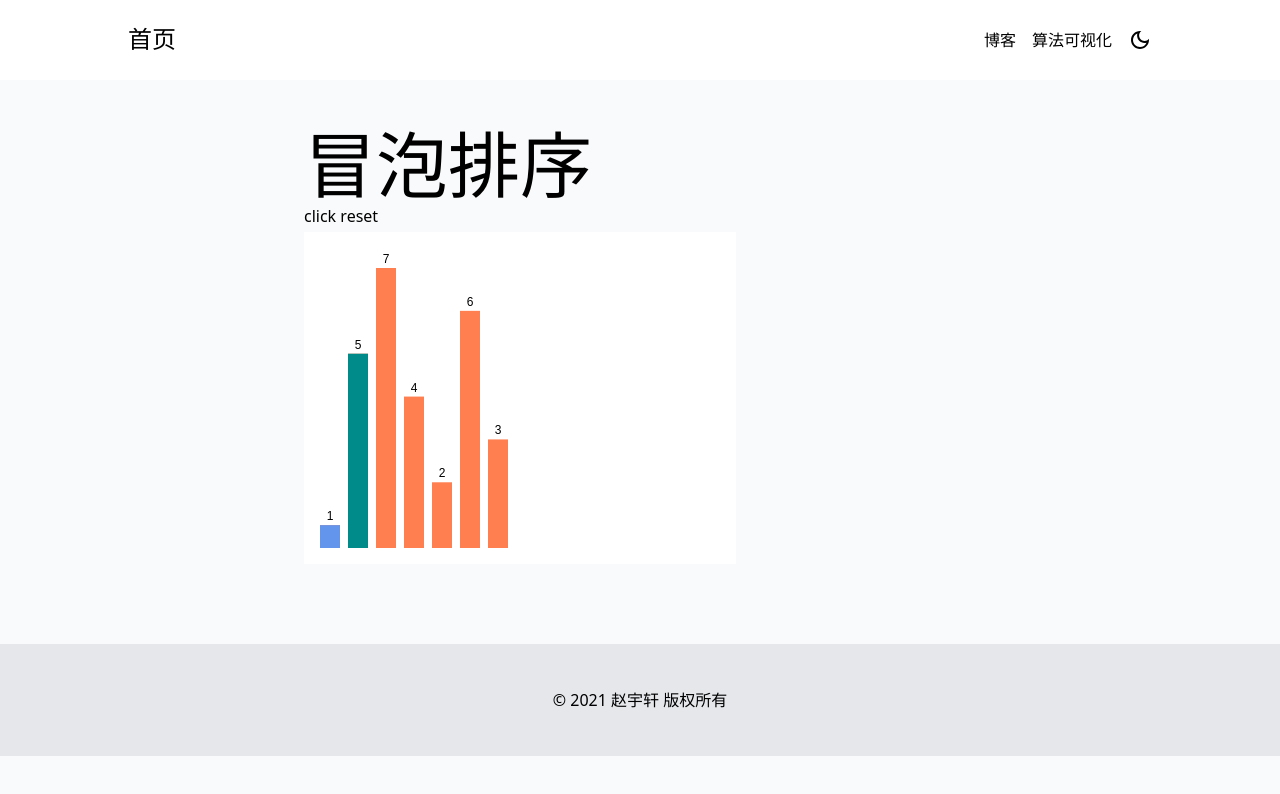
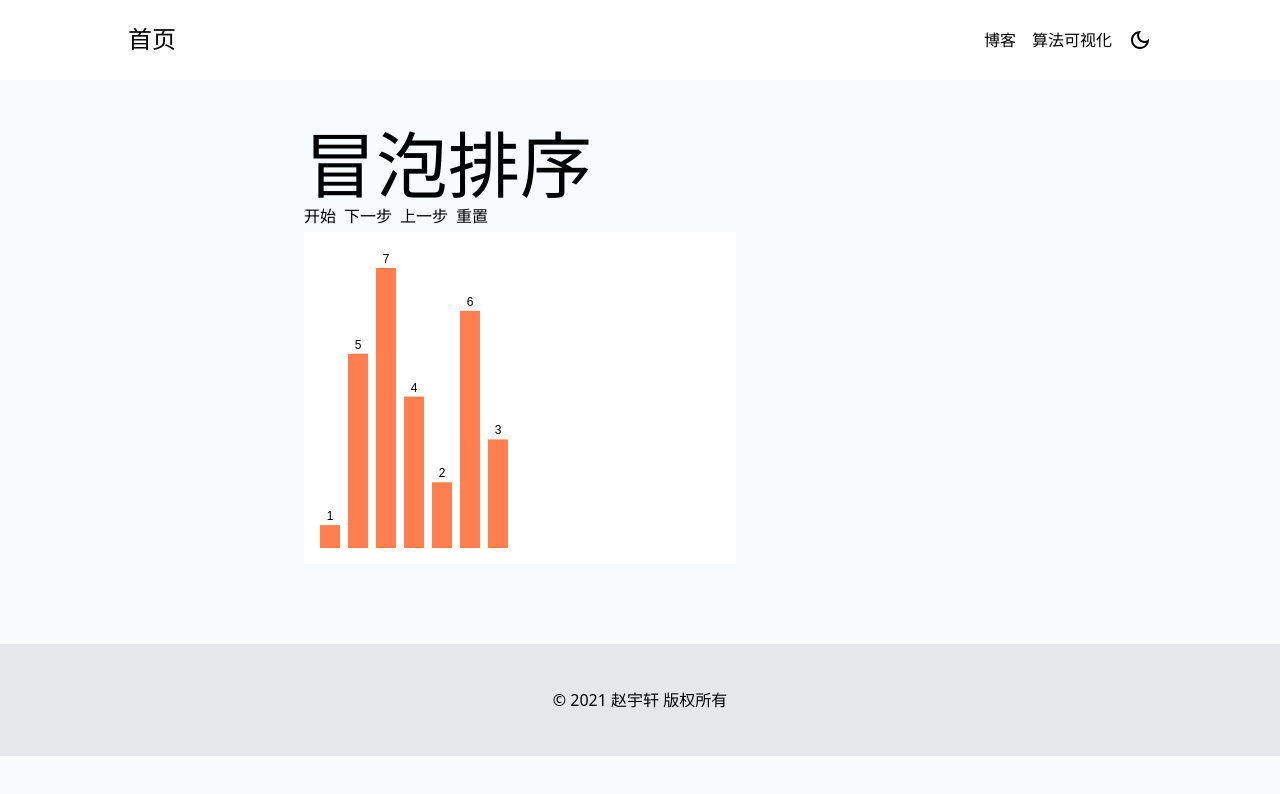
Before and after one commit to takeItIzzy/blog, a Next.js app: page /algorithm/sort/bubble in a window 1280 px wide. Shown: the top 794 px of the page. Built offline with nearby package versions, Linux system fonts and the light colour scheme; what @tailwindcss/typography would draw is missing.

Commit message:
feat(Sort): Supporting backtracking steps

```diff
--- /dev/null
+++ b/components/RowLayout.tsx
@@ -0,0 +1,147 @@
+import React from 'react';
+import isEmpty from 'lodash.isempty';
+
+interface RowLayoutProps {
+  children?: React.ReactNode;
+  className?: string;
+  /**
+   * 子元素间距，只遍历一层，默认 8
+   */
+  space?: number;
+  /**
+   * 布局模板字符串，如 '--4--|--' 意为：
+   * 一共有六个子元素，用 - 表示，其中第 2 和第三个子元素间隔 4 个 space 单位，
+   * 其余为默认间距，前四个子元素居左，后两个子元素居右
+   */
+  layout?: string;
+  block?: boolean;
+}
+interface SpacerProps {
+  className?: string;
+  space?: number;
+  children?: React.ReactNode;
+}
+const Spacer = (props: SpacerProps) => {
+  const { className, space = 8, children } = props;
+  return (
+    <div className={`${className} inline-block`} style={{ width: `${space}px` }}>
+      {children}
+    </div>
+  );
+};
+Spacer.displayName = 'Spacer';
+const Wrapper: React.FC<{ block?: boolean; className?: string; children: React.ReactNode }> = ({
+  block,
+  className,
+  children,
+}) => (
+  <div className={`${block ? 'flex' : 'inline-flex'} ${className} justify-between items-center`}>
+    {children}
+  </div>
+);
+
+const LayoutUnit: React.FC<{ justifyContent: 'flex-start' | 'flex-end' }> = ({
+  justifyContent,
+  children,
+}) => <div className={`flex items-center flex-1 ${justifyContent}`}>{children}</div>;
+
+const RowLayout = (props: RowLayoutProps) => {
+  const { children, className, space = 8, layout, block = false } = props;
+  const childrenList = React.Children.toArray(children);
+  // 为 childrenList 每个元素之间拼接间距
+  const resolveSpace = React.useCallback(
+    () =>
+      childrenList.reduce((prev: any, curr: any, index) => {
+        if (
+          index === 0 ||
+          curr.type?.displayName === 'Spacer' ||
+          prev[prev.length - 1].type?.displayName === 'Spacer'
+        ) {
+          // 第一个 child，以及前一个元素是间距的，不拼接间距
+          // 当前元素是间距的，直接追加当前元素
+          return [...prev, curr];
+        }
+        return [
+          ...prev,
+          <Spacer
+            space={space}
+            key={`${(prev[prev.length - 1] as React.ReactElement)?.key || index}-spacer`}
+          />,
+          curr,
+        ];
+      }, []),
+    [childrenList, space]
+  );
+  // 根据布局字符串处理排版
+  const resolveLayout = React.useCallback((): {
+    left?: React.ReactNode[];
+    right?: React.ReactNode[];
+  } => {
+    const left: React.ReactNode[] = [];
+    const right: React.ReactNode[] = [];
+    // 把 '--12-' 拆分成 ['-', '-', '12', '-']
+    const layoutArr = (layout as string).split('').reduce((prev: string[], curr) => {
+      const reg = /^(0|([1-9]\d*))$/;
+      if (reg.test(prev[prev.length - 1]) && reg.test(curr)) {
+        // 上一个元素和当前元素都是数字
+        const last = prev.pop();
+        return [...prev, last + curr];
+      }
+      return [...prev, curr];
+    }, []);
+    let offset = 0; // 使用一个偏移量修复匹配到数字时，layoutArr 与 childrenList 中元素 index 的偏移
+    let currentUnit = left;
+    for (let index = 0; index < layoutArr.length; index += 1) {
+      const item = layoutArr[index];
+      const i = index + offset;
+      if (item === '|') {
+        offset -= 1;
+        currentUnit = right;
+        continue;
+      }
+      if (item === '-') {
+        // 当前元素是占位符
+        // 每个元素前拼接 spacer，第一个元素后，以及前一个元素是显示指定的间距则不拼接
+        if (index === 0 || layoutArr[index - 1] !== '-') {
+          currentUnit.push(childrenList[i]);
+        } else {
+          currentUnit.push(
+            <Spacer
+              space={space}
+              key={`${(childrenList[i] as React.ReactElement)?.key || index}-spacer`}
+            />,
+            childrenList[i]
+          );
+        }
+      } else {
+        // 当前元素是显示指定的间距
+        offset -= 1;
+        currentUnit.push(
+          <Spacer
+            space={+item}
+            key={`${(childrenList[i] as React.ReactElement)?.key || index}-spacer`}
+          />
+        );
+      }
+    }
+    return {
+      ...(!isEmpty(left) && { left }),
+      ...(!isEmpty(right) && { right }),
+    };
+  }, [childrenList, layout, space]);
+  if (layout === undefined) {
+    return <Wrapper>{resolveSpace()}</Wrapper>;
+  }
+  const resolvedLayout = resolveLayout();
+  return (
+    <Wrapper block={block} className={className}>
+      <LayoutUnit justifyContent="flex-start">{resolvedLayout.left}</LayoutUnit>
+      {resolvedLayout.right && (
+        <LayoutUnit justifyContent="flex-end">{resolvedLayout.right}</LayoutUnit>
+      )}
+    </Wrapper>
+  );
+};
+RowLayout.Spacer = Spacer;
+
+export default RowLayout;
--- a/components/algorithm/queue.ts
+++ b/components/algorithm/queue.ts
@@ -1,44 +1,79 @@
 export default class Queue<AnchorFn extends (...args: any[]) => void> {
-  queue: (() => void)[];
+  // 任务队列
+  queue: AnchorFn[];
+  activeTask: AnchorFn | null;
+  // 执行完毕的任务栈，用于回退任务
+  stack: AnchorFn[];
   timerId: null | number;
   speed: number;
   isRunning: boolean;
   constructor(speed?: number) {
     this.queue = [];
+    this.activeTask = null;
+    this.stack = [];
     this.timerId = null;
     this.speed = speed ?? 2000;
     this.isRunning = false;
+
+    return new Proxy(this, {
+      set: (target, key, value: AnchorFn) => {
+        if (key === 'activeTask' && value !== null) {
+          value();
+        }
+        return Reflect.set(target, key, value);
+      },
+    });
   }
 
-  addQueue = <Args extends any[]>(fn: AnchorFn, ...args: Args) => {
-    this.queue.push(() => fn(...args));
-    if (!this.isRunning) {
+  addQueue<Args extends any[]>(fn: AnchorFn, autoStart = true) {
+    this.queue.push(fn);
+    if (autoStart && !this.isRunning) {
       this.start();
     }
-  };
+  }
 
-  start = () => {
+  // activeTask 中的任务存入 stack，queue 中的任务存入 activeTask，存入 activeTask 的任务会立即执行
+  executeTask() {
+    if (this.activeTask) {
+      this.stack.push(this.activeTask);
+    }
+    const task = this.queue.shift();
+    this.activeTask = task ?? null;
+  }
+
+  // activeTask 中的任务存入 queue，stack 中的任务存入 activeTask，存入 activeTask 的任务会立即执行
+  rollbackTask() {
+    if (this.activeTask) {
+      this.queue.unshift(this.activeTask);
+    }
+    const task = this.stack.pop();
+    this.activeTask = task ?? null;
+  }
+
+  start() {
     this.isRunning = true;
     if (!this.timerId && this.queue.length > 0) {
-      this.queue.shift()!();
+      this.executeTask();
     }
     this.timerId = window.setInterval(() => {
       if (this.queue.length > 0) {
-        this.queue.shift()!();
+        this.executeTask();
       } else {
         this.stop();
       }
     }, this.speed);
-  };
+  }
 
-  stop = () => {
+  stop() {
     this.timerId && window.clearInterval(this.timerId);
     this.timerId = null;
     this.isRunning = false;
-  };
+  }
 
   reset = () => {
     this.stop();
     this.queue = [];
+    this.activeTask = null;
+    this.stack = [];
   };
 }
--- a/components/algorithm/sort/Sort.tsx
+++ b/components/algorithm/sort/Sort.tsx
@@ -1,5 +1,6 @@
 import React from 'react';
 import Queue from '../queue';
+import RowLayout from '../../RowLayout';
 
 const l = [1, 5, 7, 4, 2, 6, 3];
 
@@ -39,51 +40,67 @@ const easeInOut = (progress: number) => {
 };
 
 export default function Sort() {
-  const [renderChartCtx, setRenderChartCtx] = React.useState({
-    frontItem: l[0],
-    frontItemPrevIndex: 0,
-    frontItemCurrIndex: 0,
-    backItem: l[1],
+  const [renderChartCtx, setRenderChartCtx] = React.useState<{
+    frontItem: number | null;
+    frontItemIndex: number;
+    prevFrontItemIndex: number;
+    backItem: number | null;
+    backItemIndex: number;
+    prevBackItemIndex: number;
+    endPosition: number;
+  }>({
+    frontItem: null,
+    frontItemIndex: -1,
+    prevFrontItemIndex: -1,
+    backItem: null,
+    backItemIndex: -1,
+    prevBackItemIndex: -1,
     endPosition: l.length,
-    isSwapping: false,
   });
   const [list, setList] = React.useState(l);
+  const [isRunning, setIsRunning] = React.useState(false);
+  const [hasRunSort, setHasRunSort] = React.useState(false);
+  const [isStepForward, setIsStepForward] = React.useState<boolean>();
   const canvasRef = React.useRef<HTMLCanvasElement>();
 
-  const sort = () => {
+  const sort = (autoStartQueue = true) => {
     const array = list.concat([]);
     for (let i = 0; i < array.length; i++) {
       for (let j = 0; j < array.length - i - 1; j++) {
-        queue.addQueue(
-          (frontItem, backItem) => {
-            setRenderChartCtx({
+        const frontItemIndex = j;
+        const frontItem = array[frontItemIndex];
+        const backItemIndex = j + 1;
+        const backItem = array[backItemIndex];
+        const currentList = [...array];
+        queue.addQueue(() => {
+          setList(currentList);
+          setRenderChartCtx((prev) => ({
             frontItem,
-              frontItemPrevIndex: j,
-              frontItemCurrIndex: j,
+            frontItemIndex,
+            prevFrontItemIndex: prev.frontItemIndex,
             backItem,
+            backItemIndex,
+            prevBackItemIndex: prev.backItemIndex,
             endPosition: array.length - i,
-              isSwapping: false,
-            });
-          },
-          array[j],
-          array[j + 1]
-        );
+          }));
+        }, autoStartQueue);
         if (array[j] > array[j + 1]) {
-          const newList = swap(array, j, j + 1);
-          queue.addQueue(
-            (l) => {
-              setList(l);
+          const newList = [...swap(array, j, j + 1)];
+          queue.addQueue(() => {
+            setList(newList);
             setRenderChartCtx((prev) => ({
               ...prev,
-                frontItemPrevIndex: j + 1,
-                isSwapping: true,
+              frontItemIndex: backItemIndex,
+              prevFrontItemIndex: prev.frontItemIndex,
+              backItemIndex: frontItemIndex,
+              prevBackItemIndex: prev.backItemIndex,
             }));
-            },
-            [...newList]
-          );
+          }, autoStartQueue);
         }
       }
     }
+
+    setHasRunSort(true);
   };
 
   React.useEffect(() => {
@@ -131,17 +148,27 @@ export default function Sort() {
            */
           const finalX = index * totalOffset;
           const calcX = () => {
+            const isSwapping = isStepForward
+              ? renderChartCtx.frontItemIndex > renderChartCtx.backItemIndex
+              : renderChartCtx.prevFrontItemIndex > renderChartCtx.prevBackItemIndex;
             if (
-              !renderChartCtx.isSwapping || // 这次绘制不是因为交换位置而触发的
-              (value !== renderChartCtx.frontItem && value !== renderChartCtx.backItem) || // 当前柱形不是正在交换位置的两个柱形
+              !isSwapping || // 当前不是交换位置的动画
+              (index !== renderChartCtx.frontItemIndex && index !== renderChartCtx.backItemIndex) || // 当前柱形不是正在交换位置的两个柱形
               offset >= totalOffset // 交换位置的动画已经完成
             ) {
               return finalX;
             }
-            if (value === renderChartCtx.frontItem) {
+            if (isStepForward) {
+              if (index === renderChartCtx.frontItemIndex) {
                 return finalX - totalOffset + offset;
               }
               return finalX + totalOffset - offset;
+            } else {
+              if (index === renderChartCtx.frontItemIndex) {
+                return finalX + totalOffset - offset;
+              }
+              return finalX - totalOffset + offset;
+            }
           };
           const x = calcX();
           const height = (300 / max) * value - 20;
@@ -153,12 +180,15 @@ export default function Sort() {
 
           // 绘制正在比较的两个柱形和已经排序完成的柱形
           if (
-            value === renderChartCtx.frontItem ||
-            value === renderChartCtx.backItem ||
+            index === renderChartCtx.frontItemIndex ||
+            index === renderChartCtx.backItemIndex ||
             index >= renderChartCtx.endPosition
           ) {
             const calcColor = () => {
-              if (value === renderChartCtx.frontItem) {
+              const isSwapping = isStepForward
+                ? renderChartCtx.frontItemIndex > renderChartCtx.backItemIndex
+                : renderChartCtx.prevFrontItemIndex > renderChartCtx.prevBackItemIndex;
+              if (index === renderChartCtx.frontItemIndex) {
                 /**
                  * frontItem, backItem
                  *        👇
@@ -170,14 +200,13 @@ export default function Sort() {
                  * 应该只让新的 backItem 有颜色渐变，而 frontItem 颜色不需要渐变，以体现出 frontItem 未发生变化
                  */
                 return `rgba(100, 149, 237, ${
-                  renderChartCtx.frontItemPrevIndex === renderChartCtx.frontItemCurrIndex ||
-                  renderChartCtx.isSwapping // 交换位置时，不需要渐变
+                  isSwapping || renderChartCtx.prevFrontItemIndex === renderChartCtx.frontItemIndex
                     ? '1'
                     : alpha
                 })`;
               }
-              if (value === renderChartCtx.backItem) {
-                return `rgba(0, 139, 139, ${renderChartCtx.isSwapping ? '1' : alpha})`;
+              if (index === renderChartCtx.backItemIndex) {
+                return `rgba(0, 139, 139, ${isSwapping ? '1' : alpha})`;
               }
               // 已经排序完成的柱形，第一次绘制时有渐变效果，后续绘制时不再有渐变效果
               return `rgba(205, 92, 92, ${index === renderChartCtx.endPosition - 1 ? alpha : '1'})`;
@@ -205,33 +234,63 @@ export default function Sort() {
     animateId = requestAnimationFrame(drawBars);
   }, [
     list,
+    isStepForward,
     renderChartCtx.endPosition,
     renderChartCtx.frontItem,
     renderChartCtx.backItem,
-    renderChartCtx.frontItemPrevIndex,
-    renderChartCtx.frontItemCurrIndex,
-    renderChartCtx.isSwapping,
+    renderChartCtx.frontItemIndex,
+    renderChartCtx.prevFrontItemIndex,
+    renderChartCtx.backItemIndex,
+    renderChartCtx.prevBackItemIndex,
   ]);
 
   return (
     <div className="App">
-      <button onClick={sort}>click</button>&nbsp;
+      <RowLayout>
+        <button
+          onClick={() => {
+            isRunning ? queue.stop() : sort();
+            setIsRunning(!isRunning);
+            setIsStepForward(true);
+          }}
+        >
+          {isRunning ? '暂停' : '开始'}
+        </button>
+        <button
+          onClick={() => {
+            !hasRunSort && sort(false);
+            setIsStepForward(true);
+            queue.executeTask();
+          }}
+        >
+          下一步
+        </button>
+        <button
+          onClick={() => {
+            setIsStepForward(false);
+            queue.rollbackTask();
+          }}
+        >
+          上一步
+        </button>
         <button
           onClick={() => {
             setList(l);
             setRenderChartCtx({
-            frontItem: l[0],
-            frontItemPrevIndex: 0,
-            frontItemCurrIndex: 0,
-            backItem: l[1],
+              frontItem: null,
+              frontItemIndex: -1,
+              prevFrontItemIndex: -1,
+              backItem: null,
+              backItemIndex: -1,
+              prevBackItemIndex: -1,
               endPosition: l.length,
-            isSwapping: false,
             });
             queue.reset();
           }}
         >
-        reset
+          重置
         </button>
+      </RowLayout>
       <canvas ref={canvasRef as any} id="canvas" className="bg-white p-4" />
     </div>
   );
--- a/package.json
+++ b/package.json
@@ -23,6 +23,7 @@
     "gray-matter": "^4.0.2",
     "highlight.js": "^10.7.1",
     "lodash.flatten": "^4.4.0",
+    "lodash.isempty": "^4.4.0",
     "lodash.uniq": "^4.5.0",
     "next": "^13.4.7",
     "next-pwa": "^5.2.24",
@@ -36,6 +37,7 @@
   "devDependencies": {
     "@svgr/webpack": "^5.5.0",
     "@types/classnames": "^2.2.11",
+    "@types/lodash.isempty": "^4.4.7",
     "@types/node": "^14.14.35",
     "@types/react": "^17.0.3",
     "@typescript-eslint/eslint-plugin": "^4.18.0",
```
Also changed, not shown: 1 other file (tests, documents, lock files or other folders). Lines whose indentation alone changed are shown as unchanged.
